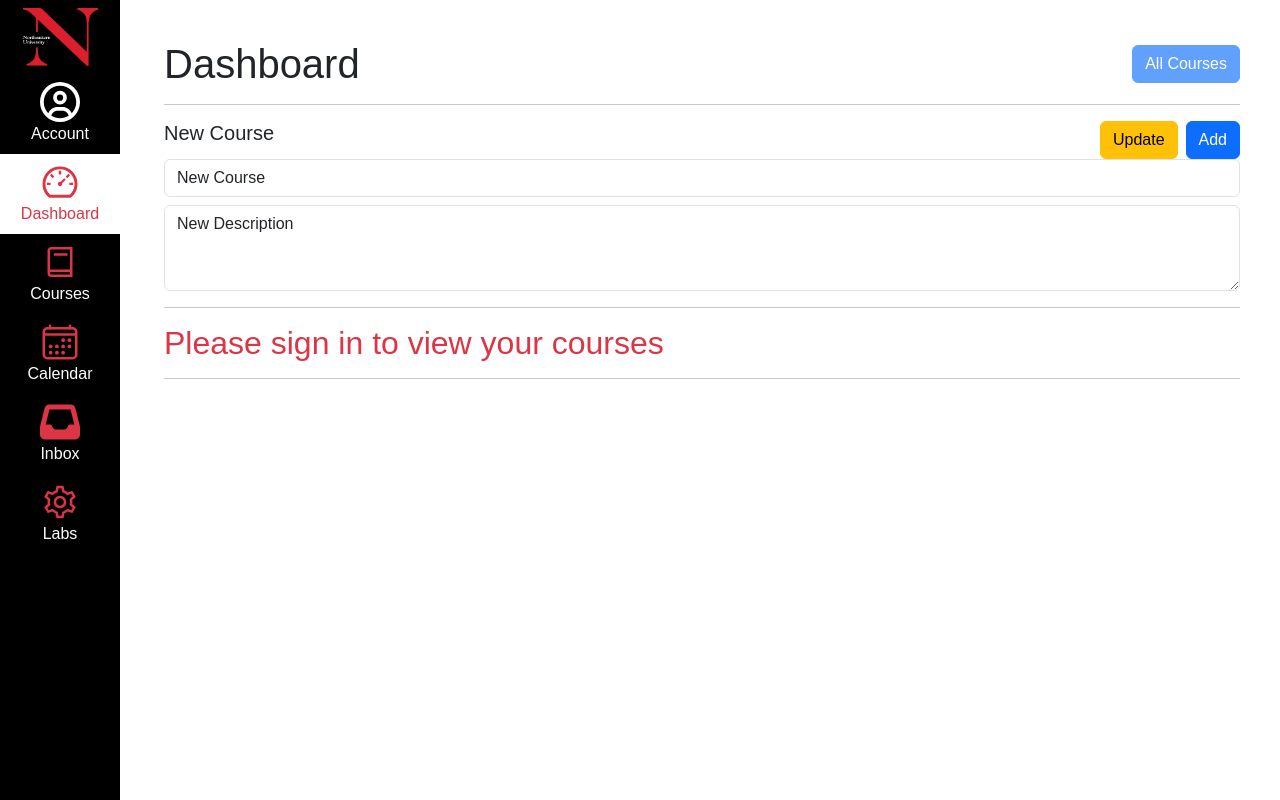
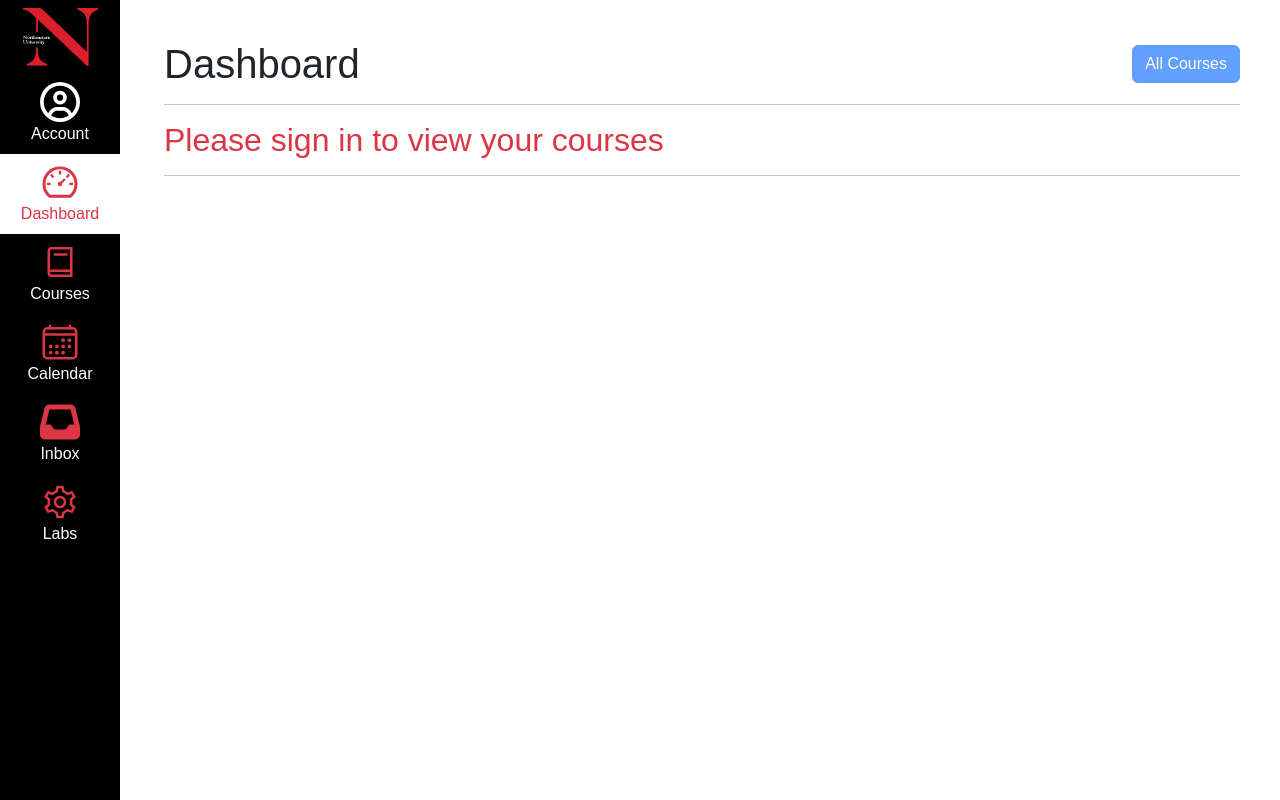
Before and after one commit to Ruoxi-0812/kambaz-next-js-cs4550-fa25, a Next.js app: page /Dashboard in a window 1280 px wide. Built offline with nearby package versions, Linux system fonts and the light colour scheme.

Commit message:
a4 Redux

```diff
--- a/app/(Kambaz)/Courses/[cid]/layout.tsx
+++ b/app/(Kambaz)/Courses/[cid]/layout.tsx
@@ -7,6 +7,7 @@ import { redirect } from "next/dist/client/components/navigation";
 import { RootState } from "../../store";
 import CourseNavigation from "./Navigation";
 import { FaAlignJustify } from "react-icons/fa6";
+import Breadcrumb from "./Breadcrumb";
 
 type Course = {
   _id: string;
@@ -59,6 +60,7 @@ export default function CoursesLayout({ children }: { children: React.ReactNode
           onClick={() => setShowNav((v) => !v)}
         />
         {course?.name ?? "Course"}
+        <Breadcrumb course={course} />
       </h2>
       <hr />
 
--- a/app/(Kambaz)/Dashboard/page.tsx
+++ b/app/(Kambaz)/Dashboard/page.tsx
@@ -43,8 +43,6 @@ export default function Dashboard() {
 
   const userId = currentUser?._id ?? null;
 
-  // enrolling=false: 仅“我的课程”；按钮文字：All Courses（点击去所有课程）
-  // enrolling=true : 显示所有课程+Enroll/Unenroll；按钮文字：My Courses（点击回我的课程）
   const [enrolling, setEnrolling] = useState(false);
 
   const [course, setCourse] = useState<Course>({
@@ -99,7 +97,7 @@ export default function Dashboard() {
 
       <hr />
 
-      {/* 教师功能区：不再按角色隐藏，始终显示，方便 grader 测试 */}
+      {currentUser && (
         <>
           <h5 className="mb-2">
             New Course
@@ -139,6 +137,7 @@ export default function Dashboard() {
           />
           <hr />
         </>
+      )}
 
       {!currentUser ? (
         <>
@@ -165,7 +164,6 @@ export default function Dashboard() {
             return (
               <Col key={c._id} className="wd-dashboard-course" style={{ width: "300px" }}>
                 <Card className="position-relative">
-                  {/* Enroll/Unenroll 只在 All Courses 模式显示 */}
                   {enrolling && (
                     <Button
                       size="sm"
@@ -212,7 +210,6 @@ export default function Dashboard() {
                       <div className="d-flex justify-content-between align-items-center mt-2">
                         <Button variant="primary" className="px-3">Go</Button>
 
-                        {/* Edit / Delete 始终显示，方便 grader 验证 */}
                         <div className="d-flex gap-2">
                           <Button
                             id={`wd-edit-course-click-${c._id}`}
--- a/app/Labs/Lab4/ReduxExamples/todos/TodoForm.tsx
+++ b/app/Labs/Lab4/ReduxExamples/todos/TodoForm.tsx
@@ -12,7 +12,6 @@ interface Todo {
 interface RootState {
   todosReducer: { todo: Todo };
 }
-
 export default function TodoForm() {
   const { todo } = useSelector((state: RootState) => state.todosReducer);
   const dispatch = useDispatch();
--- a/app/Labs/Lab4/ReduxExamples/todos/TodoItem.tsx
+++ b/app/Labs/Lab4/ReduxExamples/todos/TodoItem.tsx
@@ -6,7 +6,6 @@ import { deleteTodo, setTodo } from "./todosReducer";
 
 export default function TodoItem({ todo }: { todo: { id: string; title: string } }) {
   const dispatch = useDispatch();
-
   return (
     <ListGroupItem key={todo.id}>
       <div className="d-flex justify-content-between align-items-center">
--- a/app/Labs/Lab4/ReduxExamples/todos/TodoList.tsx
+++ b/app/Labs/Lab4/ReduxExamples/todos/TodoList.tsx
@@ -8,11 +8,9 @@ interface Todo {
   id: string;
   title: string;
 }
-
 interface RootState {
   todosReducer: { todos: Todo[] };
 }
-
 export default function TodoList() {
   const { todos } = useSelector((state: RootState) => state.todosReducer);
   return (
```
Lines whose indentation alone changed are shown as unchanged.
